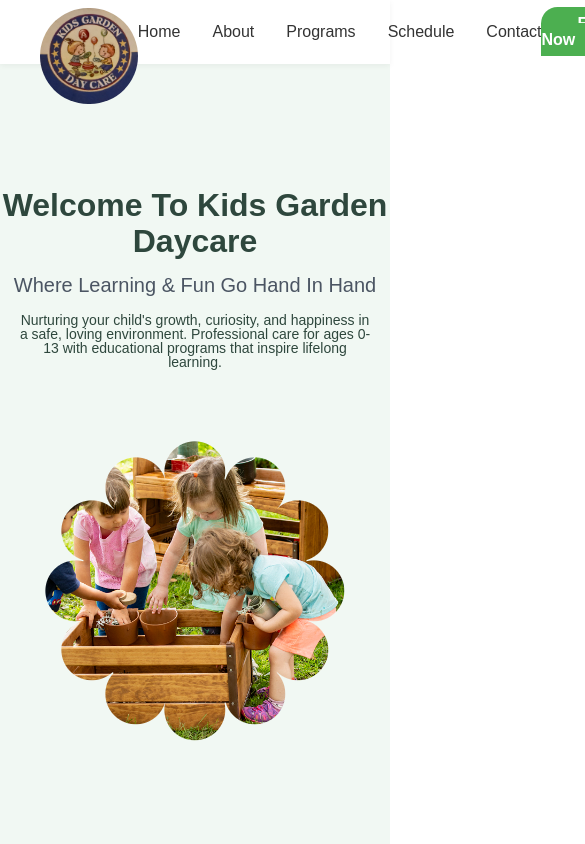
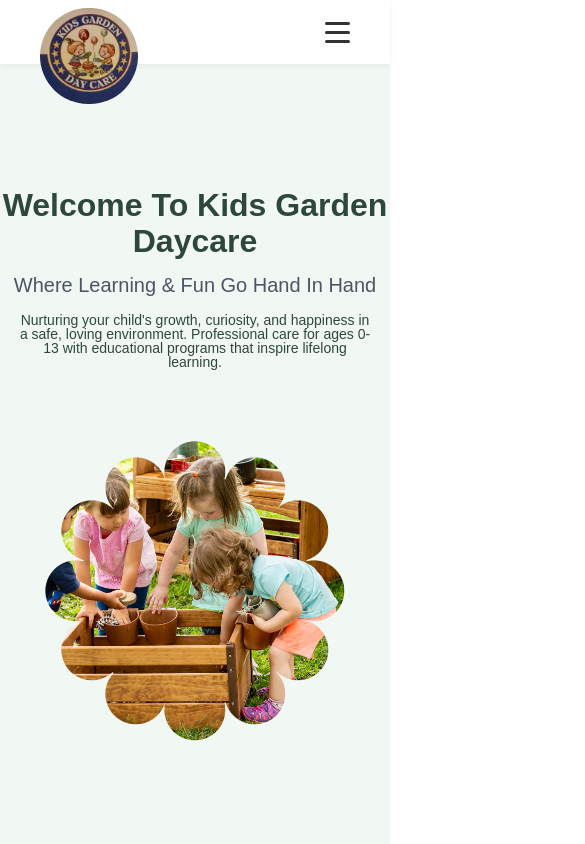
Before and after one commit to Samjamhas10/kids-garden-daycare, a React (Vite) app: page / in a window 390 px wide. Shown: the top 844 px of the page, 585 px wide, since content can reach past the window. Built offline with nearby package versions, Linux system fonts and the light colour scheme.

Commit message:
Add mobile menu to Navbar; refine Program section layout and styling

```diff
--- a/src/components/Navbar/Navbar.css
+++ b/src/components/Navbar/Navbar.css
@@ -38,7 +38,7 @@
   color: #5f8b4d;
 }
 
-.navbar__cta .navbar__button {
+.navbar__button {
   padding: 8px 36px; /* vertical 8px, horizontal 36px */
   background-color: #4caf50;
   color: #fff;
@@ -52,3 +52,59 @@
 .navbar__cta .navbar__button:hover {
   background-color: #45a049;
 }
+
+.navbar__hamburger {
+  display: none;
+  flex-direction: column;
+  gap: 6px;
+  cursor: pointer;
+}
+
+.navbar__hamburger span {
+  width: 25px;
+  height: 3px;
+  background-color: #333;
+  border-radius: 2px;
+  transition: all 0.3s ease;
+}
+
+.navbar__hamburger.open span:nth-child(1) {
+  transform: rotate(45deg) translate(5px, 5px);
+}
+.navbar__hamburger.open span:nth-child(2) {
+  opacity: 0;
+}
+.navbar__hamburger.open span:nth-child(3) {
+  transform: rotate(-45deg) translate(5px, -5px);
+}
+
+@media (max-width: 768px) {
+  .navbar__links {
+    display: none;
+    position: absolute;
+    top: 64px;
+    left: 0;
+    width: 100%;
+    flex-direction: column;
+    background-color: #fff;
+    padding: 0;
+    opacity: 0;
+  }
+
+  .navbar__links.active {
+    display: flex;
+    padding: 20px 0;
+    gap: 24px;
+    box-shadow: 0 4px 10px rgba(0, 0, 0, 0.1);
+    opacity: 1;
+  }
+
+  .navbar__hamburger {
+    display: flex;
+  }
+
+  .navbar__links li {
+    margin: 0;
+    text-align: center;
+  }
+}
--- a/src/components/Navbar/Navbar.jsx
+++ b/src/components/Navbar/Navbar.jsx
@@ -1,35 +1,59 @@
+import { useState } from "react";
 import logo from "../../assets/logo.png";
 import "./Navbar.css";
 
 function Navbar() {
+  const [menuOpen, setMenuOpen] = useState(false);
+
+  const toggleMenu = () => {
+    setMenuOpen(!menuOpen);
+  };
+
   return (
     <nav className="navbar">
       <div className="navbar__logo">
         <img src={logo} alt="Kids Garden Daycare logo" className="logo" />
-        {/* <h1>Kids Garden Daycare</h1> */}
       </div>
-      <ul className="navbar__links">
+      <div
+        className={`navbar__hamburger ${menuOpen ? "open" : ""}`}
+        onClick={toggleMenu}
+      >
+        <span></span>
+        <span></span>
+        <span></span>
+      </div>
+      <ul className={`navbar__links ${menuOpen ? "active" : ""}`}>
         <li>
-          <a href="#home">Home</a>
+          <a href="#home" onClick={() => setMenuOpen(false)}>
+            Home
+          </a>
         </li>
         <li>
-          <a href="#about">About</a>
+          <a href="#about" onClick={() => setMenuOpen(false)}>
+            About
+          </a>
         </li>
         <li>
-          <a href="#programs">Programs</a>
+          <a href="#programs" onClick={() => setMenuOpen(false)}>
+            Programs
+          </a>
         </li>
         <li>
-          <a href="#schedule">Schedule</a>
+          <a href="#schedule" onClick={() => setMenuOpen(false)}>
+            Schedule
+          </a>
         </li>
         <li>
-          <a href="#contact">Contact</a>
+          <a href="#contact" onClick={() => setMenuOpen(false)}>
+            Contact
+          </a>
         </li>
       </ul>
-      <div className="navbar__cta">
-        <a href="#enroll" className="navbar__button">
+      {/* <div className="navbar__cta">
+        <a href="#enroll" className="navbar__button" aria-label="enroll button">
           Enroll Now
         </a>
-      </div>
+      </div> */}
     </nav>
   );
 }
--- a/src/components/Program/Program.css
+++ b/src/components/Program/Program.css
@@ -8,7 +8,6 @@
 
 /* programs container */
 .programs__container {
-  max-width: 1100px;
   margin: 0 auto;
 }
 
@@ -32,6 +31,7 @@
   grid-template-columns: repeat(auto-fit, minmax(220px, 1fr));
   gap: 28px;
   margin-top: 40px;
+  padding: 20px;
   background-color: #f9fafb;
 }
 
@@ -40,7 +40,7 @@
   background-color: #ffffff;
   padding: 28px;
   border-radius: 18px;
-  box-shadow: 0 4px 14 px rgba(0, 0, 0, 0.08);
+  box-shadow: 0 4px 14px rgba(0, 0, 0, 0.08);
   transition: transform 0.25s ease, box-shadow 0.25s ease;
 }
 
--- a/src/components/Program/Program.jsx
+++ b/src/components/Program/Program.jsx
@@ -56,7 +56,7 @@
             <img src={preschoolImg} alt="Preschool" />
             <h3>Preschool</h3>
             <p>
-              Play-based learning that builds early academi skills and school
+              Play-based learning that builds early academic skills and school
               readiness.{" "}
             </p>
             <ul className="program__features">
```
